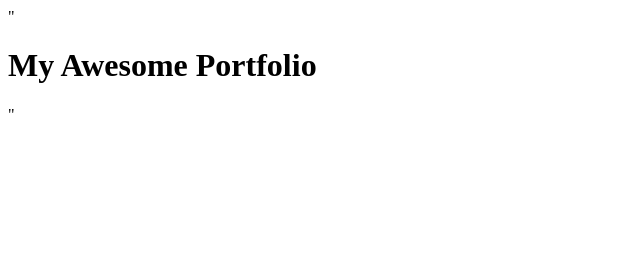
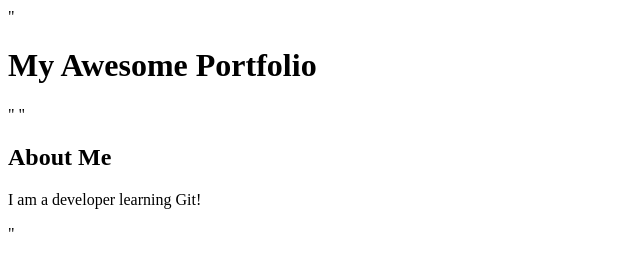
Before and after one commit to XinHuiTay/my-portfolio, a plain HTML site: page index.html in a window 1280 px wide. Shown: the whole page, without its empty margins (0-640 px from the left). Drawn offline with Linux system fonts and the light colour scheme.

Commit message:
Feat: Add 'About Me' section to homepage

```diff
--- a/index.html
+++ b/index.html
@@ -1 +1,2 @@
 "<h1>My Awesome Portfolio</h1>"
+"<h2>About Me</h2><p>I am a developer learning Git!</p>"
```
